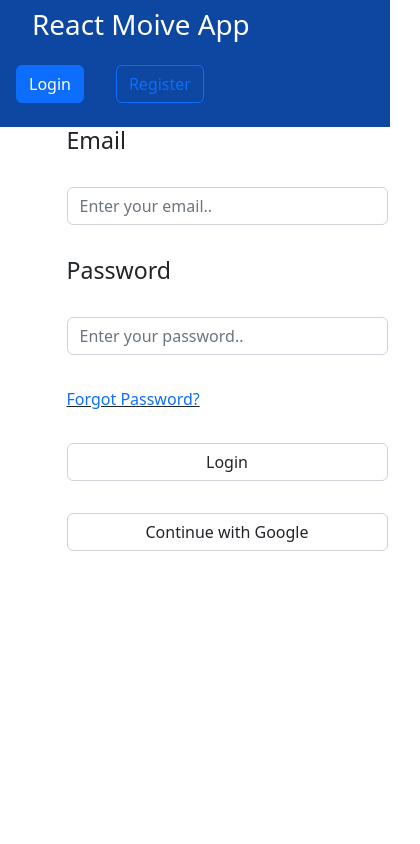
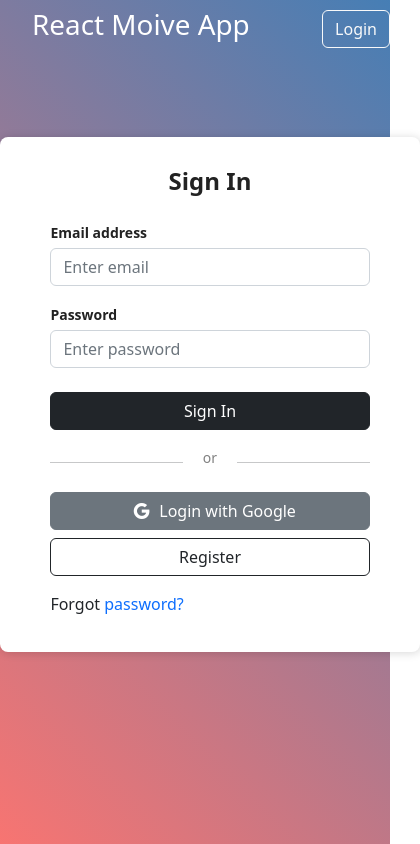
Before and after one commit to fathozt/MoiveApp, a React (Create React App) app in the folder solution/: page /login in a window 390 px wide. Shown: the whole page, 420 px wide, since content can reach past the window. Built offline with nearby package versions, Linux system fonts and the light colour scheme; no server answers.

Commit message:
Made a lot of refactoring throughout the project over design.  Redesgined login and register pages.

```diff
--- a/solution/package.json
+++ b/solution/package.json
@@ -8,9 +8,11 @@
     "@testing-library/user-event": "^13.5.0",
     "axios": "^0.27.2",
     "bootstrap": "^5.2.0",
+    "bootstrap-icons": "^1.10.3",
     "firebase": "^9.9.2",
     "react": "^18.2.0",
     "react-dom": "^18.2.0",
+    "react-icons": "^4.7.1",
     "react-router-dom": "^6.3.0",
     "react-scripts": "5.0.1",
     "react-toastify": "^9.0.7",
--- a/solution/src/App.js
+++ b/solution/src/App.js
@@ -4,12 +4,12 @@ import { ToastContainer } from "react-toastify";
 
 function App() {
   return (
-    <div>
+    <>
       <AuthContextProvider>
         <AppRouter />
         <ToastContainer />
       </AuthContextProvider>
-    </div>
+    </>
   );
 }
 
--- a/solution/src/components/Navbar.js
+++ b/solution/src/components/Navbar.js
@@ -9,36 +9,30 @@ export default function Navbar() {
 
   return (
     <div className="navbar">
-      <div>
-        <Link to="/">
-          <h1>React Moive App</h1>
-        </Link>
-      </div>
+      <Link to="/">
+        <h1>React Moive App</h1>
+      </Link>
+
       {currentUser ? (
-        <div className="buttonsDiv ">
+        <div className="user-info">
           <h3>{currentUser?.displayName}</h3>
           <button
-            className="btn btn btn-primary"
+            className="btn btn btn-outline-dark"
             onClick={() => {
               logOutUser(currentUser);
             }}
           >
             LOGOUT
+            <i class="bi bi-box-arrow-right m-2"></i>
           </button>
         </div>
       ) : (
         <div className="buttonsDiv">
           <button
-            className="btn btn-primary"
+            className="btn btn-outline-light"
             onClick={() => navigate("/login")}
           >
             Login
-          </button>
-          <button
-            className="btn btn-outline-primary"
-            onClick={() => navigate("/register")}
-          >
-            Register
           </button>
         </div>
       )}
--- a/solution/src/index.css
+++ b/solution/src/index.css
@@ -1,64 +1,125 @@
-* {
+@import url("https://cdn.jsdelivr.net/npm/bootstrap-icons@1.10.3/font/bootstrap-icons.css");
+
+body {
+  margin: 0;
+  padding: 0;
   box-sizing: border-box;
+  font-family: "Poppins", "sans-serif";
+  height: 100%;
+}
+html {
+  margin: 0;
+  padding: 0;
+  height: 100%;
 }
 
-body {
-  font-family: "Poppins", "sans-serif";
-  margin: 0;
+#root {
+  height: 100%;
 }
 
+.main-container {
+  min-height: 100%;
+  background: linear-gradient(
+    45deg,
+    rgba(245, 70, 66, 0.75),
+    rgba(8, 83, 156, 0.75)
+  );
+  background-repeat: space;
+}
+
+/* Navbar */
+
 .navbar {
+  max-width: 1200px;
   display: flex;
-  background-color: #0d47a1 !important;
+  justify-content: space-between;
+  background-color: transparent !important;
   color: white;
+  margin: auto;
 }
 a {
   text-decoration: none !important;
 }
 .navbar h1 {
+  display: flex;
   color: white;
   margin-left: 2rem;
 }
-.buttonsDiv {
+
+.user-info {
   display: flex;
-  align-self: flex-end;
-}
-.buttonsDiv > * {
-  margin: 1rem;
+  gap: 1rem;
+  margin: 2rem;
 }
 
-.seachBar {
+.user-info button {
+  font-weight: 500;
+}
+
+.searchBar {
   display: flex;
   justify-content: center;
   align-items: center;
 }
 
-.seachBar > input {
-  width: 100%;
+.searchBarForm > input {
+  max-width: 100%;
   margin: 2rem;
   height: 3rem;
   border-radius: 5px;
-  font-size: 2rem;
-}
-.seachBar > button {
-  height: 50px;
-  width: 170px;
+  font-size: 1.3rem;
+  outline: none;
+  border: none;
+  border-radius: 0;
+  border-bottom: 2px solid black;
+  color: white;
+  background: transparent;
 }
 
+::placeholder {
+  color: black;
+  font-weight: 200;
+}
+
+/* Main content */
+
 .cards {
-  display: flex;
-  flex-wrap: wrap;
-  gap: 6rem;
-  justify-content: center;
-  margin: 2rem 1rem;
+  position: relative;
+  display: grid;
+  grid-template-columns: repeat(4, 1fr);
+  gap: 3rem;
+  justify-items: center;
+}
+
+.main-content {
+  max-width: 1200px;
+  margin: auto;
+}
+
+.spinner-border {
+  position: absolute;
+  width: 5rem;
+  height: 5rem;
+}
+
+.cardContainer {
+  display: grid;
+  grid-template-columns: 1fr;
+  grid-template-rows: 530px 1fr;
+  align-items: center;
+  justify-items: center;
+  max-width: 350px;
+}
+
+.card-container {
+  max-height: 100%;
+  display: grid;
+  grid-template-columns: 1fr;
+  grid-template-rows: 2fr 0.3fr;
 }
 
 .movieCard {
-  width: 350px;
-  height: auto;
-  background-color: #e15e0c;
   color: white;
-  font-size: 1.3rem;
   cursor: pointer;
   position: relative;
   overflow: hidden;
@@ -67,18 +128,24 @@ a {
 }
 
 .moiveTitle {
-  margin-top: 2px;
-  display: flex;
-  justify-content: center;
+  display: grid;
   align-items: center;
-  width: 350px;
-  min-height: 15%;
-  background-color: orange;
-  color: white;
-  font-size: 1.3rem;
+  width: 100%;
+  min-height: 60px;
+  text-align: center;
+  background-color: darkslateblue;
+  color: thistle;
   box-shadow: 20px 10px 10px -3px #00000030;
   border-radius: 10px;
-  text-align: center;
+  text-overflow: clip;
+  overflow: hidden;
+  white-space: break-spaces;
+  cursor: default;
+}
+.moiveTitle p {
+  margin: 0;
+  font-size: 1.3rem;
+  font-weight: 500;
 }
 
 .movieCard p {
@@ -86,19 +153,21 @@ a {
 }
 
 .movieCard img {
-  max-width: 100%;
-  max-height: 100%;
+  display: grid;
+  align-self: flex-start;
+  width: 100%;
+  height: 100%;
+  object-fit: contain;
 }
 
 .moiveOverview {
-  font-size: medium;
+  font-size: small;
   position: absolute;
   background-color: rgba(255, 255, 255, 0.7);
   color: black;
   bottom: 0;
   left: 0;
   right: 0;
-  overflow: auto;
   max-height: 100%;
   padding: 1rem;
   transform: translateX(100%);
@@ -109,34 +178,84 @@ a {
   transform: translateX(0%);
 }
 
-.form-image img {
-  width: auto;
-  height: 91vh;
+@media (max-width: 1200px) {
+  .cards {
+    grid-template-columns: repeat(3, 1fr);
+    justify-items: center;
+    gap: 2rem;
+  }
+}
+@media (max-width: 600px) {
+  .cards {
+    grid-template-columns: repeat(2, 1fr);
+    justify-items: center;
+    gap: 2rem;
+  }
+}
+@media (max-width: 280px) {
+  .cards {
+    grid-template-columns: 1fr;
+    justify-items: center;
+    gap: 2rem;
+  }
 }
 
+/* Login Page */
+
 .forms {
+  display: grid;
+  align-self: center;
+  padding: 5rem 0;
+}
+.or {
   display: flex;
-  flex-direction: row;
-  flex: 1;
+  justify-content: space-around;
+  gap: 20px;
+  margin: 1rem 0 0 0;
+  align-items: baseline;
 }
-.formInputs input,
-h3 {
-  margin: 2rem;
-}
-.form-control,
-.forgotPwd {
-  margin: 2rem;
-}
-.forgotPwd {
-  text-decoration: underline;
+.or p {
+  font-size: 14px;
+  font-weight: 100;
+  color: gray;
 }
 
-.formInputsDiv {
-  width: 50rem;
-  flex: 1;
+.googleIcon {
+  margin: 0 0.6rem;
+}
+
+.Auth-form-container {
   display: flex;
   justify-content: center;
   align-items: center;
+}
+
+.Auth-form {
+  width: 420px;
+  box-shadow: rgb(0 0 0 / 16%) 1px 1px 10px;
+  padding-top: 30px;
+  padding-bottom: 20px;
+  border-radius: 8px;
+  background-color: white;
+}
+
+.Auth-form-content {
+  padding-left: 12%;
+  padding-right: 12%;
+}
+
+.Auth-form-title {
+  text-align: center;
+  margin-bottom: 1em;
+  font-size: 24px;
+  color: rgb(34, 34, 34);
+  font-weight: 800;
+}
+
+.forms label {
+  font-size: 14px;
+  font-weight: 600;
+  color: rgb(34, 34, 34);
 }
 
 .movieCard {
--- a/solution/src/pages/Login.js
+++ b/solution/src/pages/Login.js
@@ -1,7 +1,6 @@
 import { useState } from "react";
 import { useNavigate } from "react-router-dom";
 import { logInUser, signUpProvider } from "../auth/firbase";
-
 export default function Login() {
   const navigate = useNavigate();
   const [info, setInfo] = useState({
@@ -23,48 +22,65 @@ export default function Login() {
 
   return (
     <div className="forms">
-      <div className="form-image d-none d-md-block">
-        <img src={"https://picsum.photos/800/800"} alt="sample-movie" />
-      </div>
-      <div className="formInputsDiv">
-        <div className="formInputs">
-          <form onSubmit={handleSubmit}>
-            <div className="email ">
-              <h3 htmlFor="email">Email</h3>
+      <div className="Auth-form-container">
+        <form className="Auth-form" onSubmit={handleSubmit}>
+          <div className="Auth-form-content">
+            <h3 className="Auth-form-title">Sign In</h3>
+            <div className="form-group mt-3">
+              <label>Email address</label>
               <input
                 onChange={handleChange}
                 type="email"
                 name="email"
-                className="form-control"
-                placeholder="Enter your email.."
+                className="form-control mt-1"
+                placeholder="Enter email"
                 required
               />
             </div>
-            <div className="password ">
-              <h3 htmlFor="password">Password</h3>
+            <div className="form-group mt-3">
+              <label>Password</label>
               <input
                 onChange={handleChange}
                 type="password"
                 name="password"
-                className="form-control"
-                placeholder="Enter your password.."
-                required
+                className="form-control mt-1"
+                placeholder="Enter password"
               />
             </div>
-            <div className="forgotPwd" onClick={null}>
-              <a href="#">Forgot Password?</a>
+            <div className="d-grid gap-2 mt-4">
+              <button type="submit" className="btn btn-dark">
+                Sign In
+              </button>
             </div>
-            <button className="form-control" type="submit">
-              Login
-            </button>
-            <button
-              className="form-control"
-              onClick={() => signUpProvider(navigate)}
-            >
-              Continue with Google
-            </button>
-          </form>
-        </div>
+            <div className="or">
+              <hr style={{ width: "45%" }} />
+              <p>or</p>
+              <hr style={{ width: "45%" }} />
+            </div>
+            <div className="d-grid gap-2 mt-2">
+              <button
+                type="submit"
+                onClick={() => signUpProvider(navigate)}
+                className="btn btn-secondary"
+              >
+                <i className="googleIcon bi bi-google"></i>
+                Login with Google
+              </button>
+            </div>
+            <div className="d-grid gap-2 mt-2">
+              <button
+                className="btn btn-outline-dark"
+                onClick={() => navigate("/register")}
+              >
+                Register
+              </button>
+            </div>
+
+            <p className="forgot-password text-right mt-3">
+              Forgot <a href="#_">password?</a>
+            </p>
+          </div>
+        </form>
       </div>
     </div>
   );
--- a/solution/src/pages/Register.js
+++ b/solution/src/pages/Register.js
@@ -26,58 +26,73 @@ export default function Register() {
 
   return (
     <div className="forms">
-      <div className="form-image d-none d-md-block">
-        <img src={"https://picsum.photos/800/800"} alt="sample-movie" />
-      </div>
-      <div className="formInputsDiv">
-        <form className="formInputs" onSubmit={handleSubmit}>
-          <div>
-            <h3 htmlFor="firstName">First Name</h3>
+      <div className="Auth-form-container">
+        <form className="Auth-form" onSubmit={handleSubmit}>
+          <div className="Auth-form-content">
+            <h3 className="Auth-form-title">Register</h3>
+            <div className="form-group mt-3">
+              <label>Firs Name</label>
               <input
                 onChange={handleChange}
                 type="text"
                 name="firstName"
-              className="form-control"
-              placeholder="Enter your first name.."
+                className="form-control mt-1"
+                placeholder="Enter first name"
                 required
               />
             </div>
-          <div className="mb-3">
-            <h3 htmlFor="lastName">Last Name</h3>
+            <div className="form-group mt-3">
+              <label>Last Name</label>
               <input
                 onChange={handleChange}
                 type="text"
                 name="lastName"
-              className="form-control"
-              placeholder="Enter your last name.."
+                className="form-control mt-1"
+                placeholder="Enter last name"
                 required
               />
             </div>
-          <div>
-            <h3 htmlFor="email">Email</h3>
+            <div className="form-group mt-3">
+              <label>Email address</label>
               <input
                 onChange={handleChange}
                 type="email"
                 name="email"
-              className="form-control"
-              placeholder="Enter your email.."
+                className="form-control mt-1"
+                placeholder="Enter email "
                 required
               />
             </div>
-          <div>
-            <h3 htmlFor="password">Password</h3>
+            <div className="form-group mt-3">
+              <label>Password</label>
               <input
                 onChange={handleChange}
                 type="password"
                 name="password"
-              className="form-control"
-              placeholder="Enter your password.."
-              required
+                className="form-control mt-1"
+                placeholder="Enter password"
               />
             </div>
-          <button className="btn btn-primary form-control" type="submit">
-            Register
+            <div className="d-grid gap-2 mt-4">
+              <button
+                className="btn btn-outline-dark"
+                onClick={() => navigate("/register")}
+              >
+                Register with E-mail
               </button>
+            </div>
+            <div className="or">
+              <hr style={{ width: "45%" }} />
+              <p>or</p>
+              <hr style={{ width: "45%" }} />
+            </div>
+            <div className="d-grid gap-2 mt-2">
+              <button type="submit" className="btn btn-secondary">
+                <i className="googleIcon bi bi-google"></i>
+                Register with Google
+              </button>
+            </div>
+          </div>
         </form>
       </div>
     </div>
--- a/solution/src/router/Router.jsx
+++ b/solution/src/router/Router.jsx
@@ -23,7 +23,7 @@ export default function AppRouter() {
   }
 
   return (
-    <div>
+    <div className="main-container">
       <BrowserRouter>
         <Navbar />
         <Routes>
```
Also changed, not shown: solution/src/components/MoiveCard.js (+4 -8 lines), solution/src/pages/Main.js (+5 -9 lines), 1 other file (tests, documents, lock files or other folders). Lines whose indentation alone changed are shown as unchanged.
